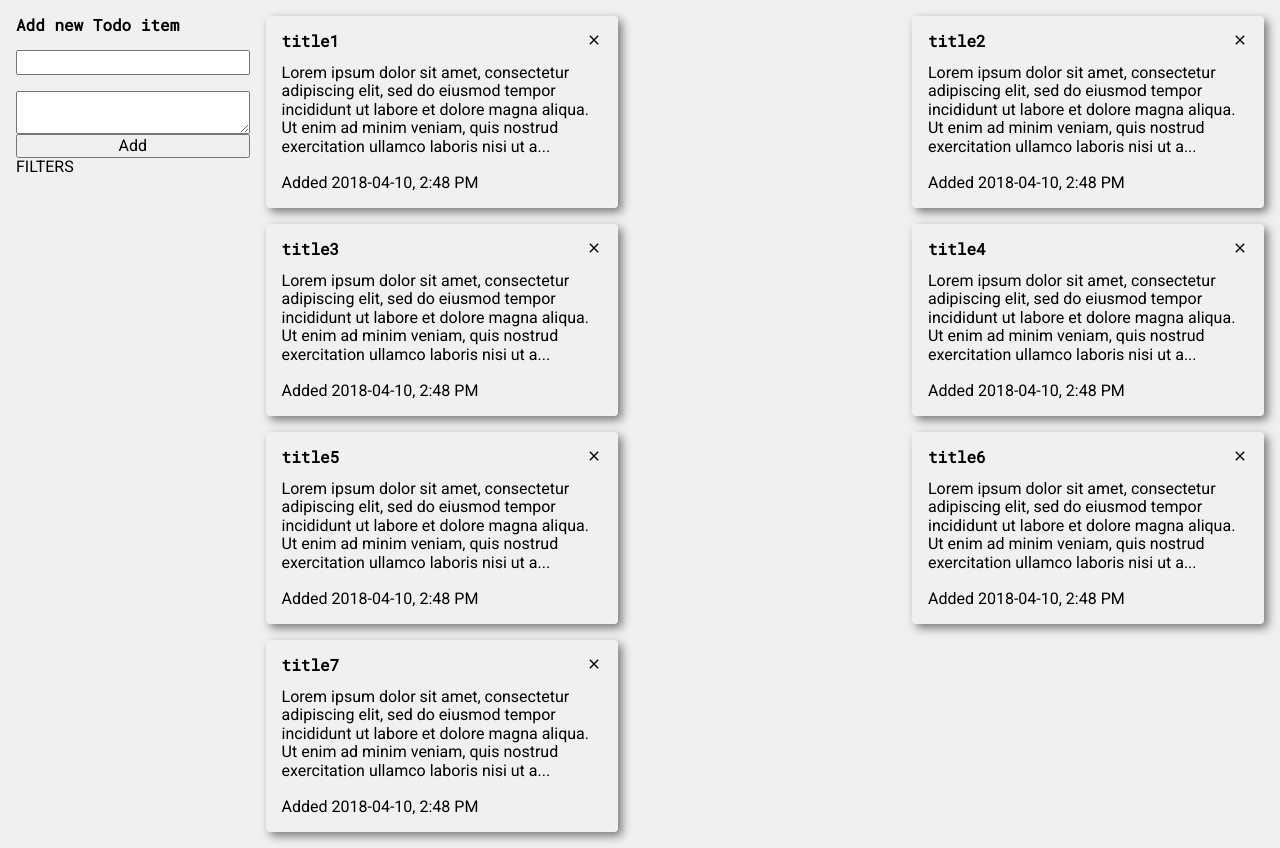
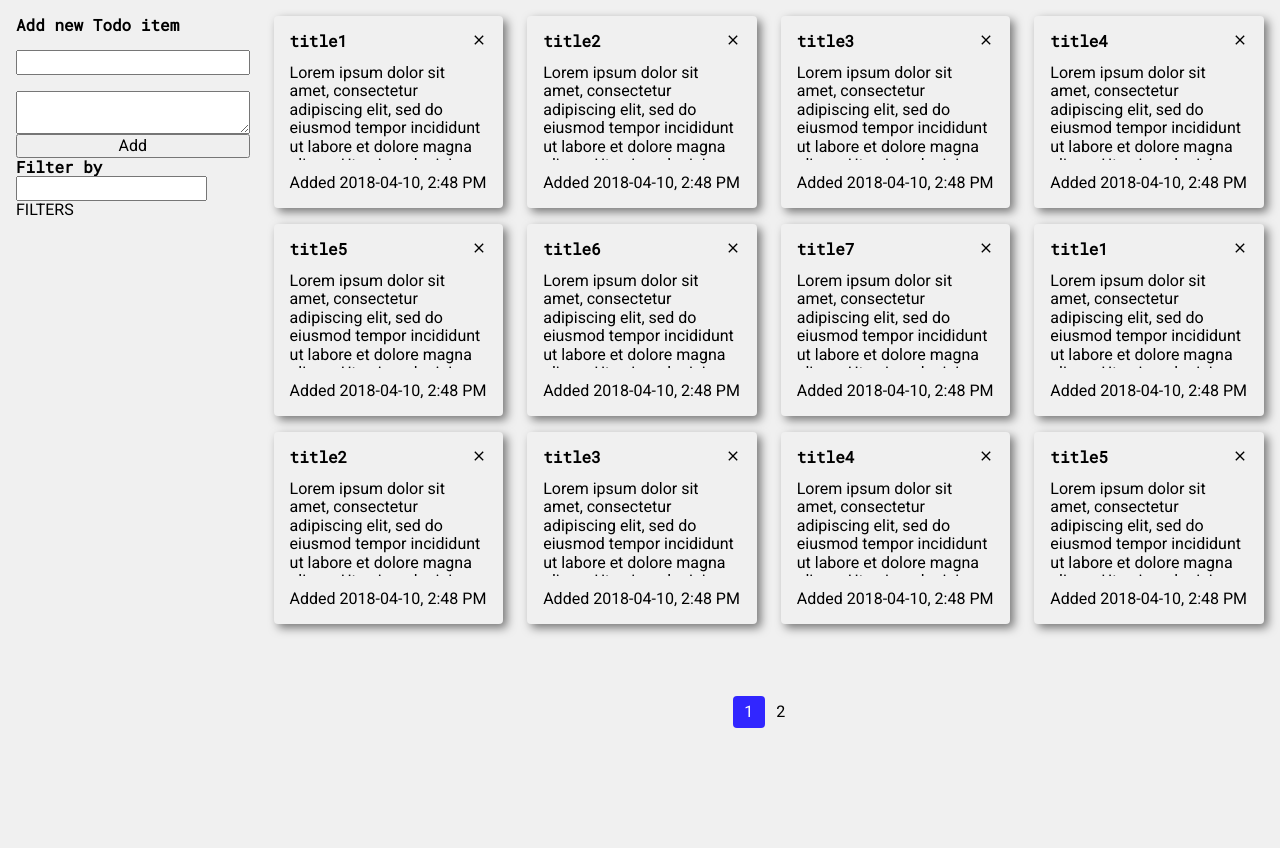
Before and after one commit to eyeslikeflame/potatodo-list, an Angular app: page / in a window 1280 px wide. After the commit the page ends 800 px from the top, so only its background shows below. Built offline with nearby package versions, Linux system fonts and the light colour scheme.

Commit message:
pagination. filters started

```diff
--- a/src/app/app.component.html
+++ b/src/app/app.component.html
@@ -9,8 +9,18 @@
     </section>
   </aside>
   <article class="todo-container">
-    <ng-container *ngFor="let todo of appService.todoArr; let i = index">
-      <app-todo-item [item]="todo" [index]="i"></app-todo-item>
-    </ng-container>
+    <section class="todos">
+      <ng-container *ngFor="let todo of appService.todoArr[appService.page]; let i = index">
+        <app-todo-item [item]="todo" [index]="i"></app-todo-item>
+      </ng-container>
+    </section>
+    <section class="pagination">
+      <div class="page"
+           *ngFor="let page of appService.todoArr; let i = index"
+           [ngClass]="{'active': i === appService.page}"
+           (click)="appService.page = i">
+        <span class="number">{{i + 1}}</span>
+      </div>
+    </section>
   </article>
 </main>
--- a/src/app/app.component.scss
+++ b/src/app/app.component.scss
@@ -26,13 +26,44 @@ main {
 
 .todo-container {
   display: flex;
+  flex-basis: 80%;
   flex-flow: row wrap;
-  justify-content: space-between;
-  align-content: flex-start;
-  flex-basis: 80%;
-
+  justify-content: center;
   @include mobile {
     flex-basis: 100%;
   }
 
+  .todos {
+    display: flex;
+    flex-flow: row wrap;
+    justify-content: space-between;
+    align-content: flex-start;
+    flex-basis: 100%;
+  }
+
+  .pagination {
+    display: flex;
+
+  }
+  .page {
+    border-radius: 0.25rem;
+    height: 2rem;
+    width: 2rem;
+    cursor: pointer;
+    display: flex;
+    align-items: center;
+    justify-content: center;
+    .number {
+      position: absolute;
+    }
+    &.active {
+      color: #ffffff;
+      background: $blue;
+    }
+
+    &:hover:not(.active) {
+      background: rgba(0, 0, 0, 0.2);
+    }
+  }
+
 }
--- a/src/app/app.service.ts
+++ b/src/app/app.service.ts
@@ -8,19 +8,59 @@ import { TodoItem } from './todo-item/todo-item';
 } )
 export class AppService {
   public todoArr = [];
+  private todos = [];
+  private itemsPerPage = 12;
+  public page = 0;
+  public filterBy = {
+    title: ( title ) => {
+      const arr = this.todos.filter( el => el.title.search( title ) !== -1 );
+    },
+    date:  ( date ) => {
+
+    }
+  };
 
   constructor( public http: HttpClient ) {
   }
 
   getData() {
     return this.http.get( '/assets/data.json' ).pipe( map( response => {
-      this.todoArr = this.mapJSON( response );
+      this.todos = this.mapJSON( response );
+      this.paginate( this.todos );
     } ) );
   }
 
   private mapJSON( json ) {
     return json.map( el => {
-      return new TodoItem(el.id, el.title, el.description, el.created_at);
-    });
+      return new TodoItem( el.id, el.title, el.description, el.created_at );
+    } );
   }
+
+  private paginate( arr ) {
+    const pages = Math.ceil( arr.length / this.itemsPerPage );
+    let k = 0;
+    for ( let i = 0; i < pages; i++ ) {
+      this.todoArr[ i ] = [];
+      for ( k; k < (i + 1) * this.itemsPerPage; k++ ) {
+        if ( !arr[ k ] ) {
+          break;
+        }
+        this.todoArr[ i ].push( arr[ k ] );
+      }
+    }
+  }
+
+  public addElement( el ) {
+    this.todos.push( el );
+    this.paginate( this.todos );
+    console.log( this.todoArr );
+  }
+
+  public removeElement( index ) {
+    const i = (this.page + 1) * index;
+    this.todos.splice( i, 1 );
+    this.paginate( this.todos );
+  }
+
+  // public editElement( )
 }
--- a/src/app/create-item/create-item.component.html
+++ b/src/app/create-item/create-item.component.html
@@ -8,3 +8,11 @@
     <button type="submit" (click)="createItem( createForm, $event )">Add</button>
   </form>
 </section>
+<section>
+  <div class="title">
+    Filter by
+  </div>
+  <div class="filters">
+    <input type="text" (input)="filterByTitle($event)">
+  </div>
+</section>
--- a/src/app/create-item/create-item.component.ts
+++ b/src/app/create-item/create-item.component.ts
@@ -3,23 +3,30 @@ import { Component, OnInit } from '@angular/core';
 import { TodoItem } from '../todo-item/todo-item';
 import { AppService } from '../app.service';
 
-@Component({
-  selector: 'app-create-item',
+@Component( {
+  selector:    'app-create-item',
   templateUrl: './create-item.component.html',
-  styleUrls: ['./create-item.component.scss']
-})
+  styleUrls:   [ './create-item.component.scss' ]
+} )
 export class CreateItemComponent implements OnInit {
   public description = '';
   public title = '';
-  constructor(public appService: AppService) { }
+
+  constructor( public appService: AppService ) {
+  }
 
   ngOnInit() {
   }
+
   createItem( form, event ) {
     const val = form.value;
-    const item = new TodoItem(1, val.title, val.description);
-    this.appService.todoArr.push(item);
+    const item = new TodoItem( 1, val.title, val.description );
+    this.appService.addElement(item);
     this.description = '';
     this.title = '';
   }
+
+  filterByTitle( event ) {
+    this.appService.filterBy.title( event.target.value );
+  }
 }
--- a/src/app/todo-item/todo-item.component.scss
+++ b/src/app/todo-item/todo-item.component.scss
@@ -1,15 +1,16 @@
 @import '../../styles/vars';
 
 :host {
-  margin-bottom: 1rem;
+  margin: 0 0 1rem 0.5rem;
   position: relative;
+  width: 23%;
+  max-width: 20rem;
   @include mobile {
     flex-basis: 49%;
   }
 }
 
 .card {
-  max-width: 20rem;
   height: 10rem;
   display: flex;
   flex-flow: column;
--- a/src/app/todo-item/todo-item.component.ts
+++ b/src/app/todo-item/todo-item.component.ts
@@ -17,7 +17,9 @@ export class TodoItemComponent implements OnInit {
 
   remove( event ) {
     event.stopPropagation();
-    this.appService.todoArr.splice( this.index, 1 );
+    this.appService.removeElement( this.index );
+    // this.appService.todoArr.remove(index);
+    // this.appService.todoArr.splice( this.index, 1 );
   }
 
   edit( event ) {
--- a/src/assets/data.json
+++ b/src/assets/data.json
@@ -1,4 +1,88 @@
 [
+  {
+    "id": 1,
+    "title": "title1",
+    "description": "Lorem ipsum dolor sit amet, consectetur adipiscing elit, sed do eiusmod tempor incididunt ut labore et dolore magna aliqua. Ut enim ad minim veniam, quis nostrud exercitation ullamco laboris nisi ut a...",
+    "created_at": 1538664490697
+  },
+  {
+    "id": 2,
+    "title": "title2",
+    "description": "Lorem ipsum dolor sit amet, consectetur adipiscing elit, sed do eiusmod tempor incididunt ut labore et dolore magna aliqua. Ut enim ad minim veniam, quis nostrud exercitation ullamco laboris nisi ut a...",
+    "created_at": 1538664490697
+  },
+  {
+    "id": 3,
+    "title": "title3",
+    "description": "Lorem ipsum dolor sit amet, consectetur adipiscing elit, sed do eiusmod tempor incididunt ut labore et dolore magna aliqua. Ut enim ad minim veniam, quis nostrud exercitation ullamco laboris nisi ut a...",
+    "created_at": 1538664490697
+  },
+  {
+    "id": 4,
+    "title": "title4",
+    "description": "Lorem ipsum dolor sit amet, consectetur adipiscing elit, sed do eiusmod tempor incididunt ut labore et dolore magna aliqua. Ut enim ad minim veniam, quis nostrud exercitation ullamco laboris nisi ut a...",
+    "created_at": 1538664490697
+  },
+  {
+    "id": 5,
+    "title": "title5",
+    "description": "Lorem ipsum dolor sit amet, consectetur adipiscing elit, sed do eiusmod tempor incididunt ut labore et dolore magna aliqua. Ut enim ad minim veniam, quis nostrud exercitation ullamco laboris nisi ut a...",
+    "created_at": 1538664490697
+  },
+  {
+    "id": 6,
+    "title": "title6",
+    "description": "Lorem ipsum dolor sit amet, consectetur adipiscing elit, sed do eiusmod tempor incididunt ut labore et dolore magna aliqua. Ut enim ad minim veniam, quis nostrud exercitation ullamco laboris nisi ut a...",
+    "created_at": 1538664490697
+  },
+  {
+    "id": 7,
+    "title": "title7",
+    "description": "Lorem ipsum dolor sit amet, consectetur adipiscing elit, sed do eiusmod tempor incididunt ut labore et dolore magna aliqua. Ut enim ad minim veniam, quis nostrud exercitation ullamco laboris nisi ut a...",
+    "created_at": 1538664490697
+  },
+  {
+    "id": 1,
+    "title": "title1",
+    "description": "Lorem ipsum dolor sit amet, consectetur adipiscing elit, sed do eiusmod tempor incididunt ut labore et dolore magna aliqua. Ut enim ad minim veniam, quis nostrud exercitation ullamco laboris nisi ut a...",
+    "created_at": 1538664490697
+  },
+  {
+    "id": 2,
+    "title": "title2",
+    "description": "Lorem ipsum dolor sit amet, consectetur adipiscing elit, sed do eiusmod tempor incididunt ut labore et dolore magna aliqua. Ut enim ad minim veniam, quis nostrud exercitation ullamco laboris nisi ut a...",
+    "created_at": 1538664490697
+  },
+  {
+    "id": 3,
+    "title": "title3",
+    "description": "Lorem ipsum dolor sit amet, consectetur adipiscing elit, sed do eiusmod tempor incididunt ut labore et dolore magna aliqua. Ut enim ad minim veniam, quis nostrud exercitation ullamco laboris nisi ut a...",
+    "created_at": 1538664490697
+  },
+  {
+    "id": 4,
+    "title": "title4",
+    "description": "Lorem ipsum dolor sit amet, consectetur adipiscing elit, sed do eiusmod tempor incididunt ut labore et dolore magna aliqua. Ut enim ad minim veniam, quis nostrud exercitation ullamco laboris nisi ut a...",
+    "created_at": 1538664490697
+  },
+  {
+    "id": 5,
+    "title": "title5",
+    "description": "Lorem ipsum dolor sit amet, consectetur adipiscing elit, sed do eiusmod tempor incididunt ut labore et dolore magna aliqua. Ut enim ad minim veniam, quis nostrud exercitation ullamco laboris nisi ut a...",
+    "created_at": 1538664490697
+  },
+  {
+    "id": 6,
+    "title": "title6",
+    "description": "Lorem ipsum dolor sit amet, consectetur adipiscing elit, sed do eiusmod tempor incididunt ut labore et dolore magna aliqua. Ut enim ad minim veniam, quis nostrud exercitation ullamco laboris nisi ut a...",
+    "created_at": 1538664490697
+  },
+  {
+    "id": 7,
+    "title": "title7",
+    "description": "Lorem ipsum dolor sit amet, consectetur adipiscing elit, sed do eiusmod tempor incididunt ut labore et dolore magna aliqua. Ut enim ad minim veniam, quis nostrud exercitation ullamco laboris nisi ut a...",
+    "created_at": 1538664490697
+  },
   {
     "id": 1,
     "title": "title1",
```
